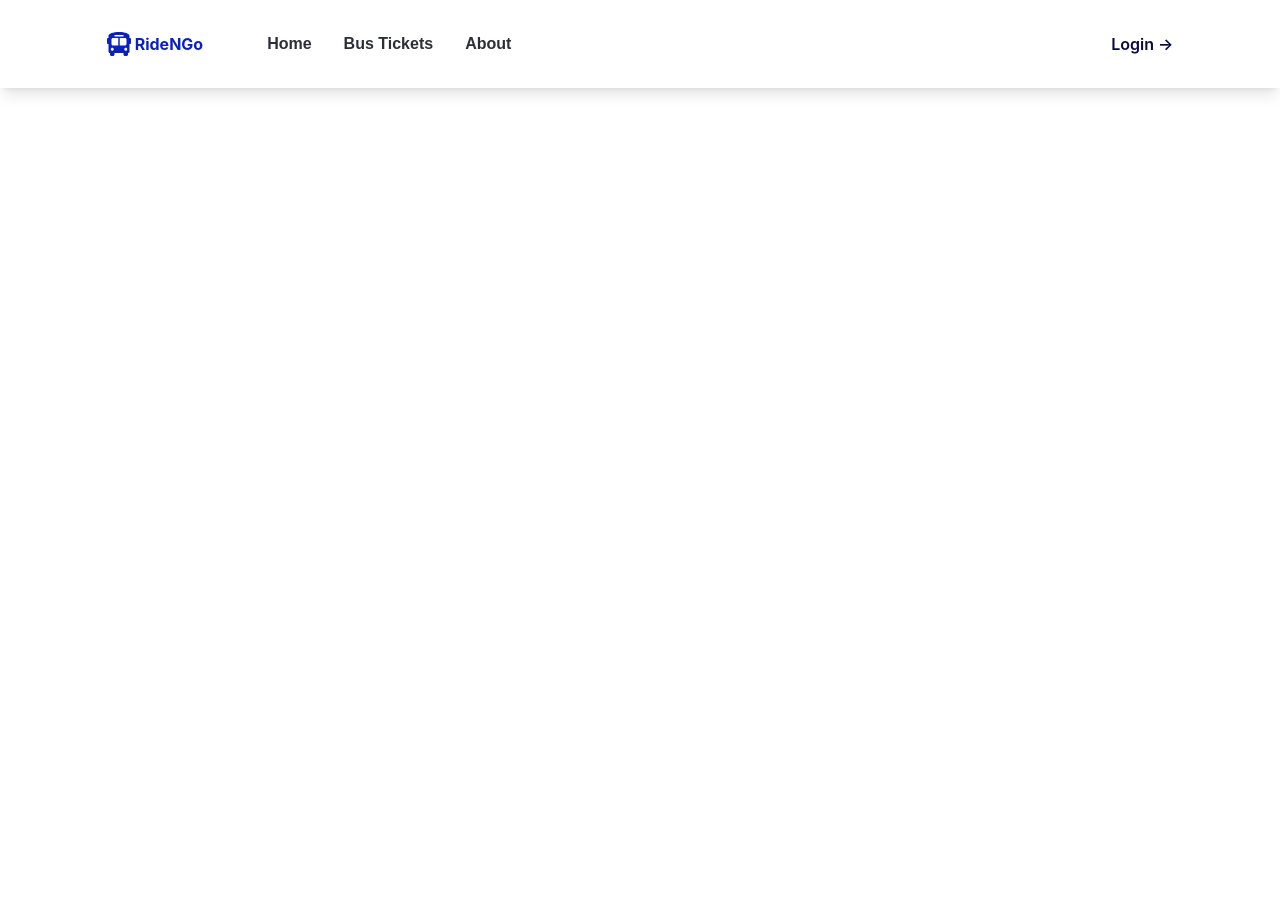
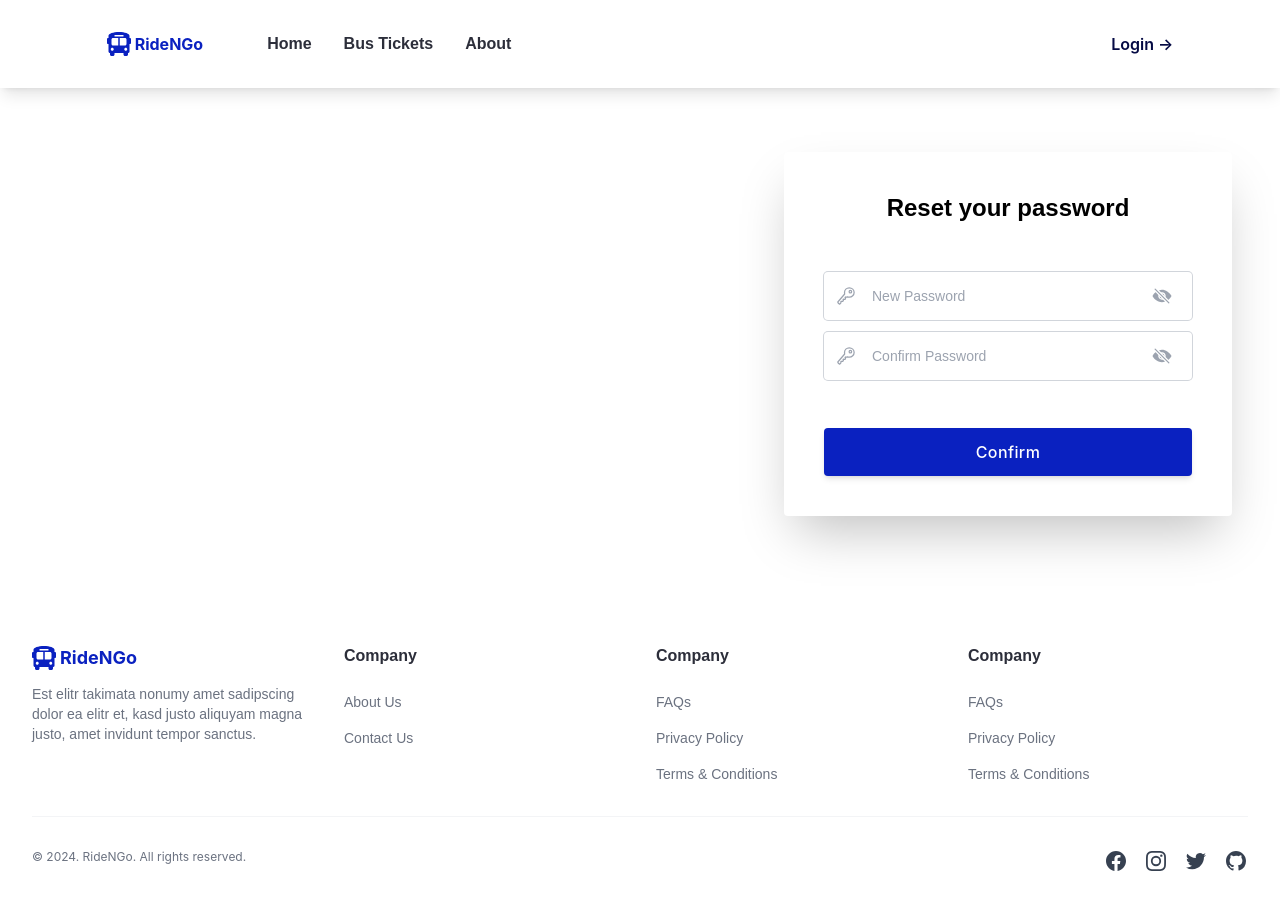
Before and after one commit to yukichew/bus-ticketing-system, a React (Create React App) app in the folder client/: page /reset-password in a window 1280 px wide. Shown: the top 910 px of the page. Before the commit the page ends 800 px from the top, so only its background shows below. Built offline with nearby package versions, Linux system fonts and the light colour scheme.

Commit message:
create-reset-password-page

```diff
--- a/client/src/screens/Login.js
+++ b/client/src/screens/Login.js
@@ -3,6 +3,7 @@ import { Link } from 'react-router-dom';
 import { CiUser } from "react-icons/ci";
 import { IoKeyOutline, IoEye, IoEyeOff } from "react-icons/io5";
 import Navbar from '../components/navbar/Navbar';
+import Footer from '../components/Footer';
 import CustomButton from '../components/common/CustomButton';
 import CustomField from '../components/common/CustomInput';
 
@@ -18,7 +19,7 @@ const Login = () => {
         <div>
             <Navbar />
 
-            <div className="flex justify-center items-center px-4 py-10">
+            <div className="flex justify-center items-center px-4 py-8">
                 <div className="w-full max-w-lg xl:px-8 xl:w-5/12 ml-auto mr-0">
                     <div className="bg-white rounded shadow-2xl p-7 sm:p-10">
                         <h3 className="font-poppins text-xl font-semibold sm:text-center sm:mb-2 sm:text-2xl">
@@ -27,7 +28,7 @@ const Login = () => {
                         <div className="font-poppins text-center text-sm text-gray-500">
                             Please enter your details
                         </div>
-                        <form className="mt-16">
+                        <form className="mt-12">
                             <CustomField
                                 id={'username'}
                                 name={'username'}
@@ -67,7 +68,7 @@ const Login = () => {
                                 </Link>
                             </div>
 
-                            <div className="mt-12">
+                            <div className="mt-11">
                                 <CustomButton title={'Login'} />
                             </div>
                         </form>
@@ -98,6 +99,8 @@ const Login = () => {
                     </div>
                 </div>
             </div>
+
+            <Footer />
         </div>
     );
 };
--- a/client/src/screens/OTPVerification.js
+++ b/client/src/screens/OTPVerification.js
@@ -2,6 +2,7 @@ import React from 'react';
 import { useNavigate, useLocation } from 'react-router-dom';
 import { CiLock } from "react-icons/ci";
 import Navbar from '../components/navbar/Navbar';
+import Footer from '../components/Footer';
 import CustomButton from '../components/common/CustomButton';
 import CustomField from '../components/common/CustomInput';
 
@@ -24,6 +25,7 @@ const OTPVerification = () => {
     return (
         <div>
             <Navbar />
+
             <div className="flex justify-center items-center px-4 py-24">
                 <div className="w-full max-w-lg xl:px-8 xl:w-5/12 ml-auto mr-0">
                     <div className="bg-white rounded shadow-2xl p-7 sm:p-10">
@@ -57,6 +59,8 @@ const OTPVerification = () => {
                     </div>
                 </div>
             </div>
+
+            <Footer />
         </div>
     );
 };
--- a/client/src/screens/Register.js
+++ b/client/src/screens/Register.js
@@ -2,6 +2,7 @@ import React, {useState} from 'react';
 import { Link, useNavigate } from 'react-router-dom';
 import { MdOutlineLocalPhone } from "react-icons/md";
 import Navbar from '../components/navbar/Navbar';
+import Footer from '../components/Footer';
 import CustomButton from '../components/common/CustomButton';
 import CustomField from '../components/common/CustomInput';
 
@@ -64,6 +65,8 @@ const Register = () => {
                     </div>
                 </div>
             </div>
+
+            <Footer />
         </div>
     );
 };
--- a/client/src/screens/ResetPassword.js
+++ b/client/src/screens/ResetPassword.js
@@ -1,10 +1,92 @@
-import React from 'react';
+import React, {useState} from 'react';
+import { useNavigate, useLocation } from 'react-router-dom';
+import { IoKeyOutline, IoEye, IoEyeOff } from "react-icons/io5";
 import Navbar from '../components/navbar/Navbar';
+import Footer from '../components/Footer';
+import CustomButton from '../components/common/CustomButton';
+import CustomField from '../components/common/CustomInput';
 
 const ResetPassword = () => {
+    const navigate = useNavigate();
+    const [isPasswordVisible, setIsPasswordVisible] = useState(false);
+    const [isConfirmPasswordVisible, setIsConfirmPasswordVisible] = useState(false);
+
+    const submitForm= () => {
+        navigate('/login');
+    }
+
+    const togglePasswordVisibility = () => {
+        setIsPasswordVisible(prevState => !prevState);
+    }
+
+    const toggleConfirmPasswordVisibility = () => {
+        setIsConfirmPasswordVisible(prevState => !prevState);
+    }
+
     return (
         <div>
             <Navbar />
+
+            <div className="flex justify-center items-center px-4 py-16">
+                <div className="w-full max-w-lg xl:px-8 xl:w-5/12 ml-auto mr-0">
+                    <div className="bg-white rounded shadow-2xl p-7 sm:p-10">
+                        <h3 className="font-poppins mb-4 text-xl font-semibold sm:text-center sm:mb-2 sm:text-2xl">
+                            Reset your password
+                        </h3>
+                        <form className="mt-12">
+                            <div className="relative mt-3">
+                                <CustomField
+                                    id={'newpassword'}
+                                    name={'newpassword'}
+                                    placeholder={'New Password'}
+                                    type={isPasswordVisible ? 'text' : 'newpassword'}
+                                    required
+                                    icon={IoKeyOutline}
+                                />
+                                <div
+                                    className="absolute inset-y-0 right-2 pr-3 flex items-center cursor-pointer"
+                                    onClick={togglePasswordVisibility}
+                                >
+                                    {isPasswordVisible ? (
+                                        <IoEye size={20} className="text-gray-400" />
+                                    ) : (
+                                        <IoEyeOff size={20} className="text-gray-400" />
+                                    )}
+                                </div>
+                            </div>
+                            <div className="relative mt-3">
+                                <CustomField
+                                    id={'cpassword'}
+                                    name={'cpassword'}
+                                    placeholder={'Confirm Password'}
+                                    type={isConfirmPasswordVisible ? 'text' : 'password'}
+                                    required
+                                    icon={IoKeyOutline}
+                                />
+                                <div
+                                    className="absolute inset-y-0 right-2 pr-3 flex items-center cursor-pointer"
+                                    onClick={toggleConfirmPasswordVisibility}
+                                >
+                                    {isConfirmPasswordVisible ? (
+                                        <IoEye size={20} className="text-gray-400" />
+                                    ) : (
+                                        <IoEyeOff size={20} className="text-gray-400" />
+                                    )}
+                                </div>
+                            </div>
+
+                            <div className="mt-12">
+                                <CustomButton
+                                    title={'Confirm'}
+                                    onClick={submitForm}
+                                />
+                            </div>
+                        </form>
+                    </div>
+                </div>
+            </div>
+
+            <Footer />
         </div>
     );
 };
--- a/client/src/screens/SignUp.js
+++ b/client/src/screens/SignUp.js
@@ -6,6 +6,7 @@ import { TfiEmail } from "react-icons/tfi";
 import Navbar from '../components/navbar/Navbar';
 import CustomButton from '../components/common/CustomButton';
 import CustomField from '../components/common/CustomInput';
+import Footer from '../components/Footer';
 
 const SignUp = () => {
     const navigate = useNavigate();
@@ -117,6 +118,8 @@ const SignUp = () => {
                     </div>
                 </div>
             </div>
+
+            <Footer />
         </div>
     );
 };
```
